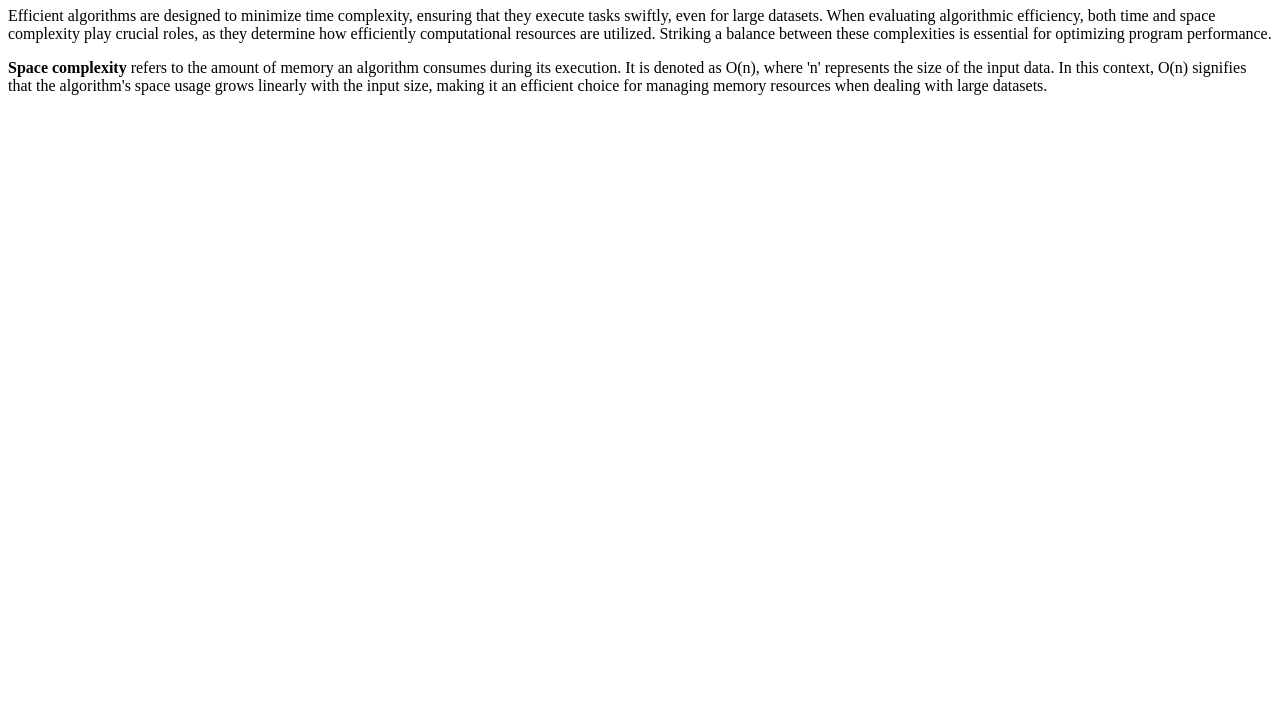
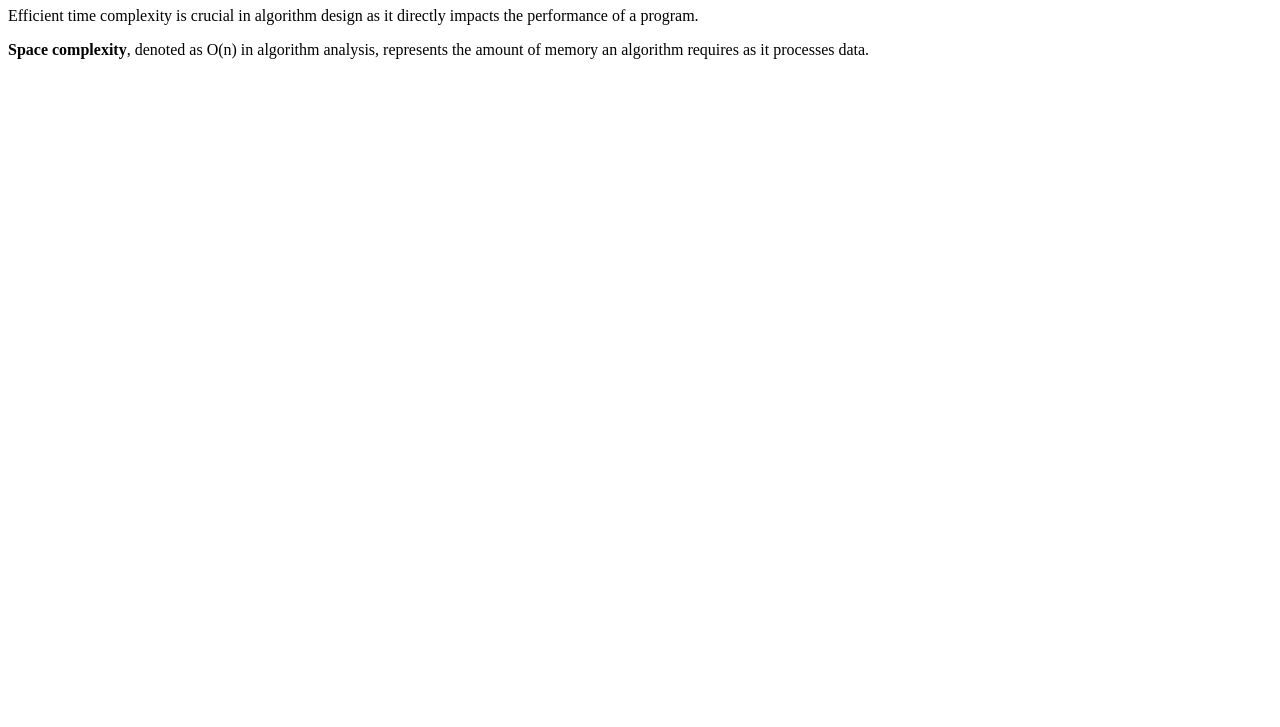
Before and after one commit to acciojob/time-and-space-complexity-Drago29599, a website: page main.html in a window 1280 px wide. Shown: the part 73-800 px from the top of the page. Drawn offline with Linux system fonts and the light colour scheme.

Commit message:
created a submission

```diff
--- a/main.html
+++ b/main.html
@@ -9,8 +9,8 @@
 <body>
 
 	<h1>Time & Space Complexity</h1>
-	<p>Efficient algorithms are designed to minimize time complexity, ensuring that they execute tasks swiftly, even for large datasets. When evaluating algorithmic efficiency, both time and space complexity play crucial roles, as they determine how efficiently computational resources are utilized. Striking a balance between these complexities is essential for optimizing program performance.</p>
-	<p><b>Space complexity</b> refers to the amount of memory an algorithm consumes during its execution. It is denoted as O(n), where 'n' represents the size of the input data. In this context, O(n) signifies that the algorithm's space usage grows linearly with the input size, making it an efficient choice for managing memory resources when dealing with large datasets.</p>
+	<p>Efficient time complexity is crucial in algorithm design as it directly impacts the performance of a program.</p>
+	<p><b>Space complexity</b>, denoted as O(n) in algorithm analysis, represents the amount of memory an algorithm requires as it processes data. </p>
 
 	<!-- the entire body must be written by student -->
     <script type="text/javascript" src="./script.js">
```
